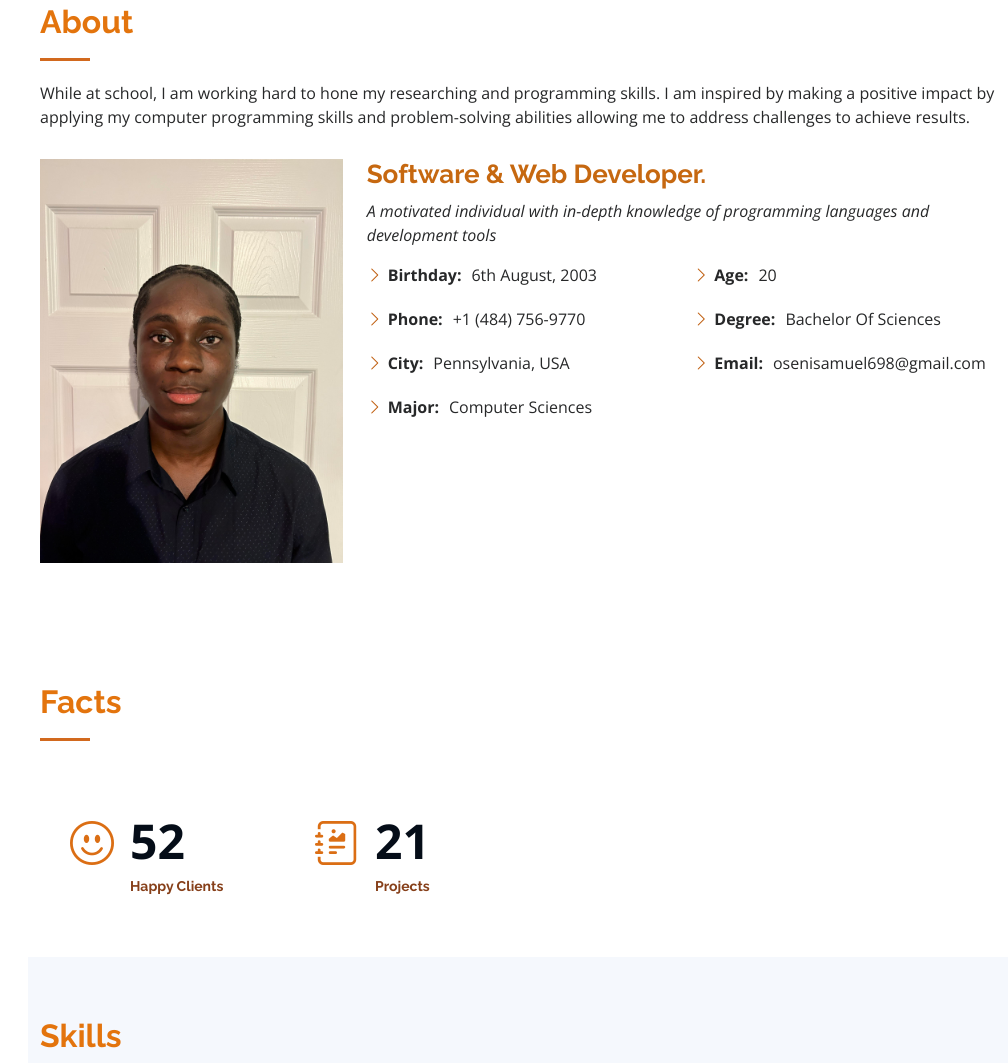
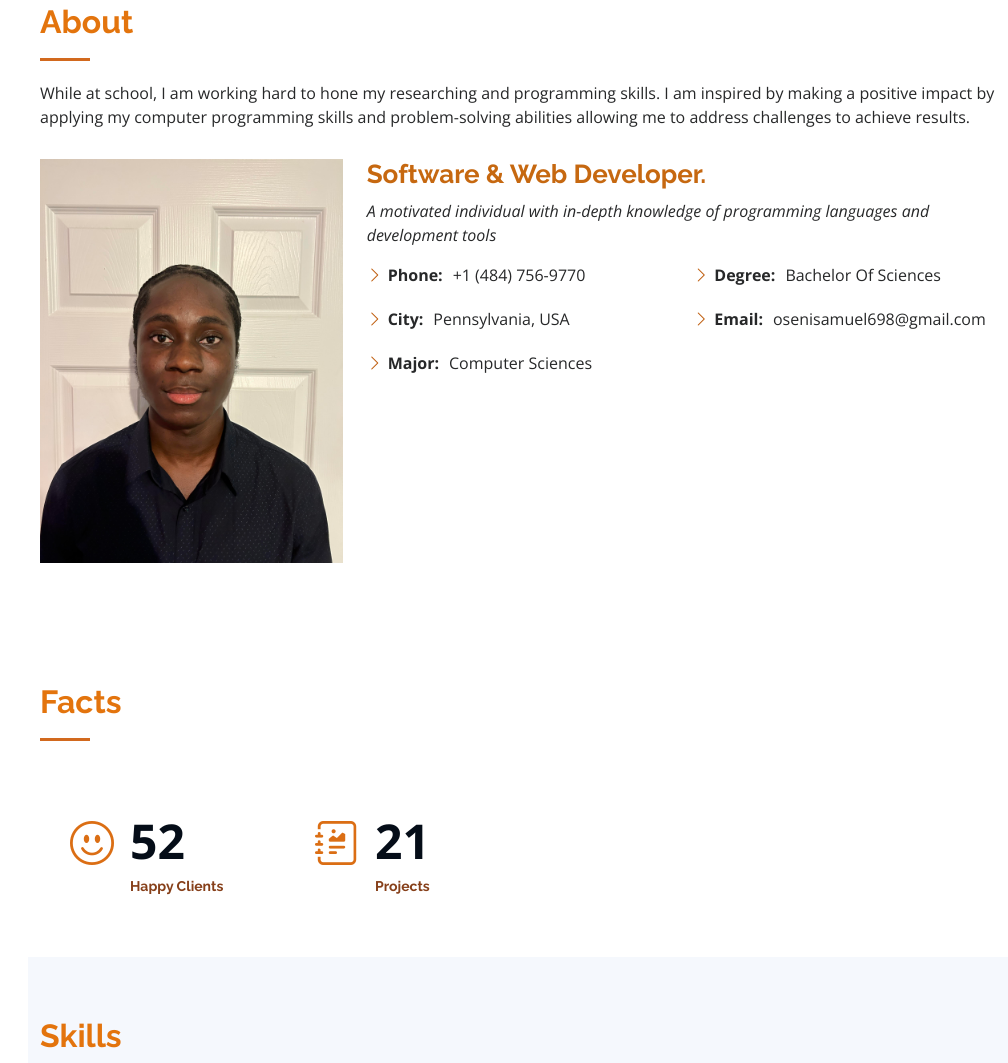
Before and after one commit to Sammiexx/sammiexx.github.io, a plain HTML site: page index.html in a window 1280 px wide. Shown: the part 857-1920 px from the top of the page, without its empty margins (272-1280 px from the left). Drawn offline with nearby package versions, Linux system fonts and the light colour scheme.

Commit message:
Update-4/7

```diff
--- a/index.html
+++ b/index.html
@@ -118,7 +118,7 @@
             <div class="row">
               <div class="col-lg-6">
                 <ul>
-                  <li><i class="bi bi-chevron-right"></i> <strong>Birthday:</strong> <span>6th August, 2003</span></li>
+
                   <li><i class="bi bi-chevron-right"></i> <strong>Phone:</strong> <span>+1 (484) 756-9770</span></li>
                   <li><i class="bi bi-chevron-right"></i> <strong>City:</strong> <span>Pennsylvania, USA</span></li>
                    <li><i class="bi bi-chevron-right"></i> <strong>Major:</strong> <span>Computer Sciences</span></li>
@@ -126,7 +126,6 @@
               </div>
               <div class="col-lg-6">
                 <ul>
-                  <li><i class="bi bi-chevron-right"></i> <strong>Age:</strong> <span>20</span></li>
                   <li><i class="bi bi-chevron-right"></i> <strong>Degree:</strong> <span>Bachelor Of Sciences</span>
                   </li>
                   <li><i class="bi bi-chevron-right"></i> <strong>Email:</strong> <span>osenisamuel698@gmail.com</span>
```
